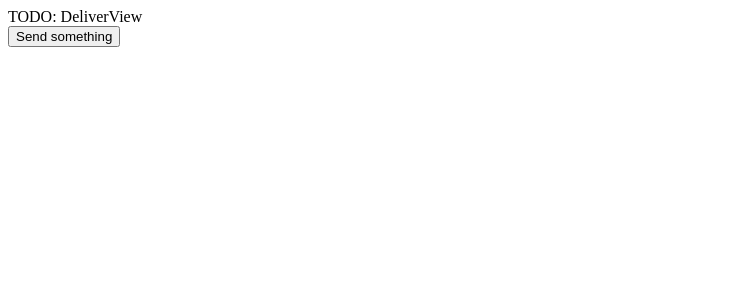
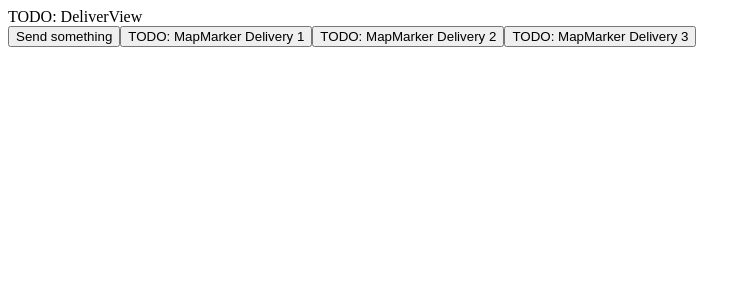
Before and after one commit to myrcella/unipak, a React app: page / in a window 1280 px wide. Both pictures are taken after a click on the button "Login". Shown: the top 300 px of the page, without its empty margins (0-751 px from the left). Built offline with nearby package versions, Linux system fonts and the light colour scheme; the HTML template or start-up script is replaced by a standard one.

Commit message:
Show available deliveries in DeliverView
Add fake data for available deliveries

```diff
--- a/src/App.jsx
+++ b/src/App.jsx
@@ -14,7 +14,14 @@ export default class App extends React.Component {
   }
 
   setUser = (user) => {
-    this.setState({ user });
+    this.setState({
+      user,
+      deliveries: [
+        { name: 'Delivery 1', id: '1' },
+        { name: 'Delivery 2', id: '2' },
+        { name: 'Delivery 3', id: '3' },
+      ],
+    });
   }
 
   showSendView = () => {
--- a/src/DeliverView.jsx
+++ b/src/DeliverView.jsx
@@ -1,5 +1,6 @@
 import React from 'react';
 import DeliveryDetails from './DeliveryDetails';
+import DeliverMapMarker from './DeliverMapMarker';
 
 export default class DeliverView extends React.Component {
   constructor(props) {
@@ -32,6 +33,12 @@ export default class DeliverView extends React.Component {
           value="Send something"
           onClick={this.props.showSendView}
         />
+        {this.props.deliveries.map(delivery =>
+          (<DeliverMapMarker
+            delivery={delivery}
+            showDetails={this.showDetails}
+            key={delivery.id}
+          />))}
       </div>);
   }
 }
```
